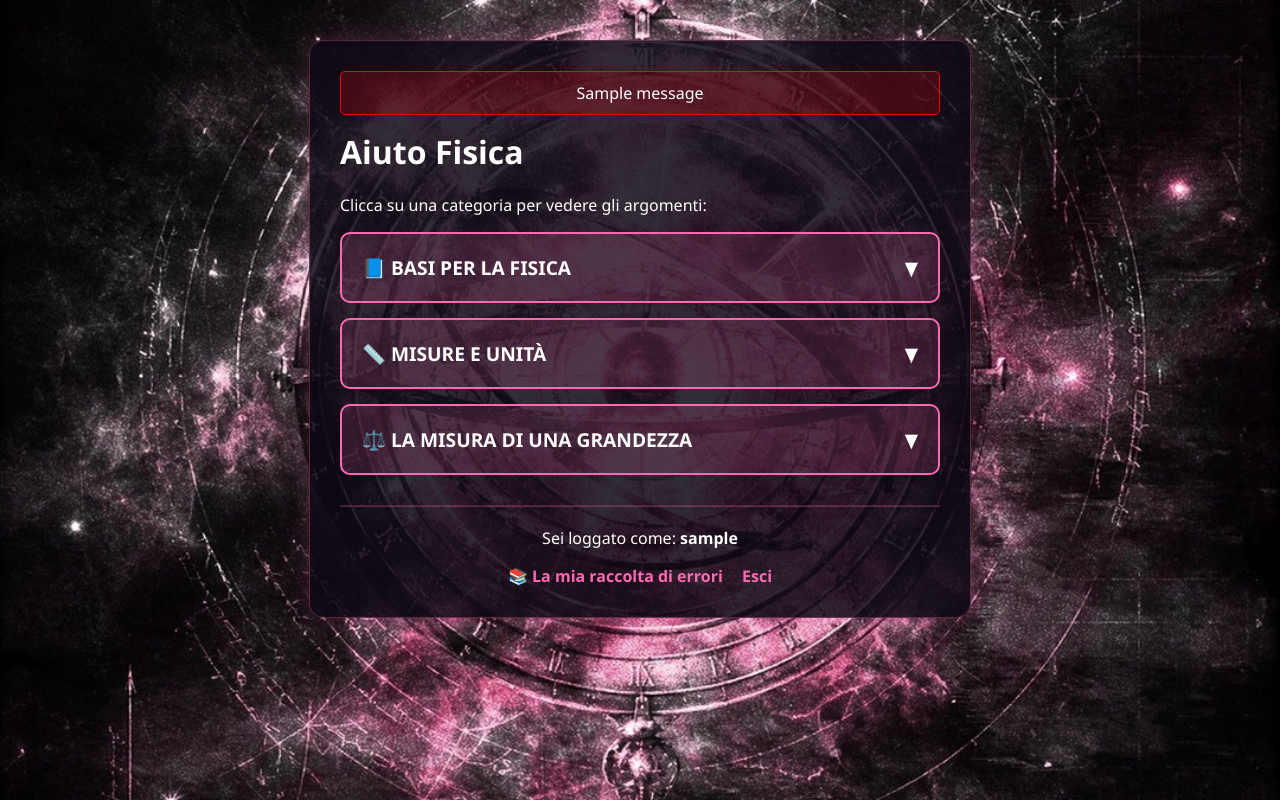
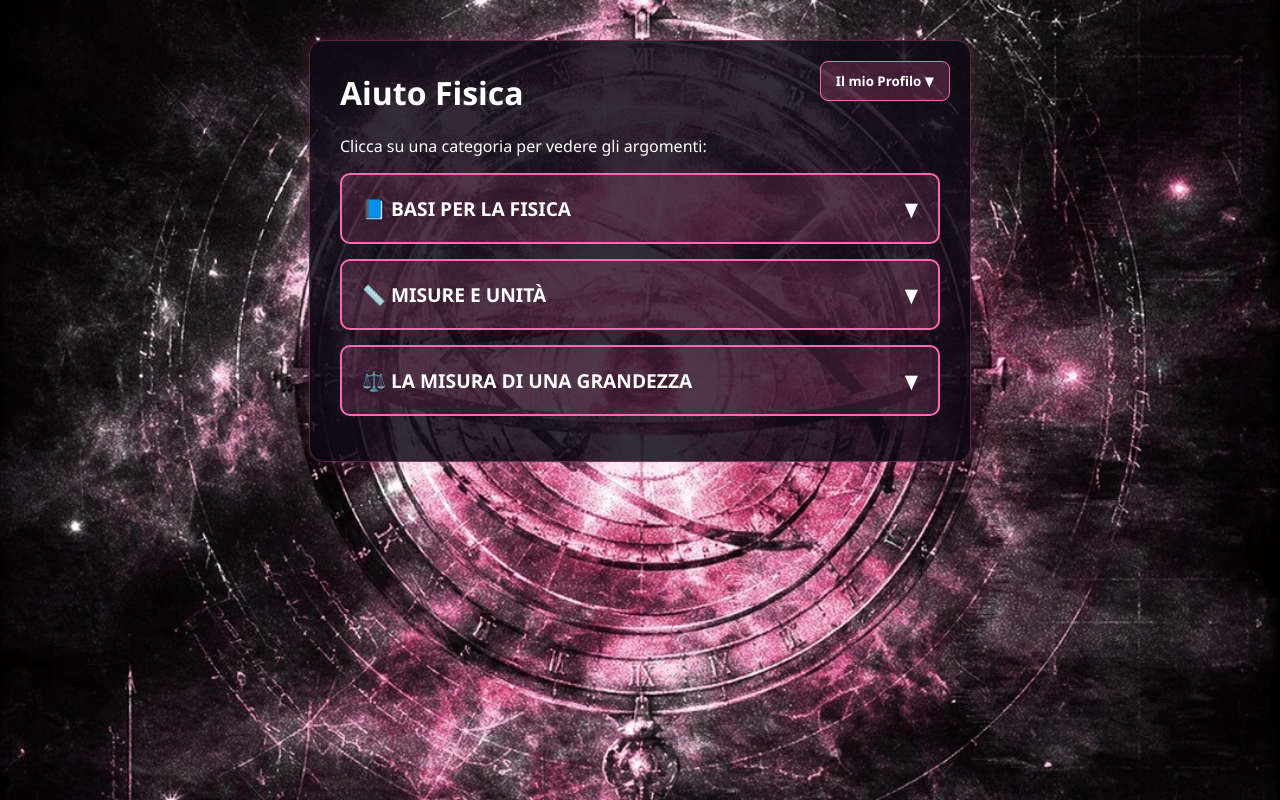
Before and after one commit to q260066737-cell/physics-helper, a Flask app: page / in a window 1280 px wide. Run offline with Flask 3, Linux system fonts and the light colour scheme; a user stored in the database is signed in; tables that the repository leaves empty hold one stand-in row (values such as "Sample post"); one stand-in notice (Sample message) is shown.

Commit message:
Update index.html

```diff
--- a/templates/index.html
+++ b/templates/index.html
@@ -24,6 +24,7 @@
             border-radius: 15px;
             border: 1px solid rgba(255, 105, 180, 0.3);
             box-shadow: 0 0 20px rgba(255, 105, 180, 0.2);
+            position: relative; /* Importante per posizionare il menu */
         }
 
         h1 { margin-top: 0; }
@@ -31,10 +32,7 @@
         a:hover { text-decoration: underline; }
 
         /* --- STILE PER I QUADRI (ACCORDION) --- */
-        .category-box {
-            margin-bottom: 15px;
-        }
-
+        .category-box { margin-bottom: 15px; }
         .category-title {
             background: rgba(255, 105, 180, 0.15);
             border: 2px solid #ff69b4;
@@ -48,69 +46,80 @@
             align-items: center;
             transition: background 0.3s;
         }
+        .category-title:hover { background: rgba(255, 105, 180, 0.3); }
+        .topic-list { display: none; list-style-type: none; padding: 10px 0 0 0; margin: 0; }
+        .topic-list li {
+            margin-bottom: 10px; background: rgba(255,255,255,0.1);
+            padding: 15px; border-radius: 8px; border-left: 4px solid #ff69b4;
+        }
+        .topic-list li a { font-size: 1.1em; display: block; color: white; }
+        .topic-list li a:hover { color: #ff69b4; }
 
-        .category-title:hover {
-            background: rgba(255, 105, 180, 0.3);
+        /* --- STILE PER IL MENU A TENDINA --- */
+        .menu-container {
+            position: absolute;
+            top: 20px;
+            right: 20px;
         }
 
-        .topic-list {
-            display: none;
-            list-style-type: none;
-            padding: 10px 0 0 0;
-            margin: 0;
+        .menu-button {
+            background: rgba(255, 105, 180, 0.2);
+            border: 1px solid #ff69b4;
+            color: white;
+            padding: 10px 15px;
+            border-radius: 8px;
+            cursor: pointer;
+            font-weight: bold;
+            font-family: inherit;
         }
 
-        .topic-list li {
-            margin-bottom: 10px;
-            background: rgba(255,255,255,0.1);
-            padding: 15px;
+        .menu-button:hover { background: rgba(255, 105, 180, 0.4); }
+
+        .menu-content {
+            display: none; /* Nascosto di default */
+            position: absolute;
+            right: 0;
+            top: 45px;
+            background: rgba(15, 10, 20, 0.95);
+            min-width: 180px;
             border-radius: 8px;
-            border-left: 4px solid #ff69b4;
+            border: 1px solid #ff69b4;
+            box-shadow: 0 8px 16px rgba(0,0,0,0.5);
+            z-index: 10;
         }
 
-        .topic-list li a {
-            font-size: 1.1em;
+        .menu-content a, .menu-content p {
+            color: white;
+            padding: 12px 16px;
+            text-decoration: none;
             display: block;
-            color: white;
+            margin: 0;
+            border-bottom: 1px solid rgba(255,105,180,0.2);
+            font-size: 0.95em;
         }
 
-        .topic-list li a:hover {
-            color: #ff69b4;
-        }
+        .menu-content a:hover { background: rgba(255, 105, 180, 0.2); }
+        .menu-content a:last-child { border-bottom: none; color: #ff69b4; }
 
-        /* --- STILE PER LA BARRA UTENTE E I MESSAGGI --- */
-        .user-bar {
-            display: flex;
-            justify-content: space-between;
-            align-items: center;
-            background: rgba(255,255,255,0.1);
-            padding: 10px 15px;
-            border-radius: 8px;
-            margin-bottom: 20px;
-            border-left: 4px solid #ff69b4;
-        }
+        /* Togliamo i riquadri rossi */
+        .flash-message { display: none; }
 
-        .flash-message {
-            background: rgba(255, 0, 0, 0.2);
-            border: 1px solid red;
-            padding: 10px;
-            border-radius: 5px;
-            margin-bottom: 15px;
-            text-align: center;
-        }
     </style>
 </head>
 <body>
     <div class="container">
 
-        <!-- MESSAGGI DI ERRORE (es. password sbagliata) - Messi in alto per non coprire i tasti -->
-        {% with messages = get_flashed_messages() %}
-            {% if messages %}
-                {% for message in messages %}
-                    <div class="flash-message">{{ message }}</div>
-                {% endfor %}
-            {% endif %}
-        {% endwith %}
+        <!-- MENU A TENDINA IN ALTO A DESTRA -->
+        <div class="menu-container">
+            <button class="menu-button" onclick="toggleUserMenu()">Il mio Profilo ▼</button>
+            <div class="menu-content" id="userMenu">
+                <p>Ciao, <b>{{ current_user.username }}</b>!</p>
+                <a href="/errori">📚 I miei errori</a>
+                <a href="/logout">Esci</a>
+            </div>
+        </div>
+
+        <!-- QUI I MESSAGGI DI ERRORE SONO STATI NASCOSTI TRAMITE CSS -->
 
         <h1>Aiuto Fisica</h1>
         <p>Clicca su una categoria per vedere gli argomenti:</p>
@@ -160,18 +169,11 @@
             </ul>
         </div>
 
-        <!-- BARRA UTENTE IN FONDO CON LOGOUT E LINK AGLI ERRORI -->
-        <hr style="border-color: rgba(255,105,180,0.3); margin-top: 30px;">
-        <div style="text-align: center; margin-top: 20px;">
-            <p>Sei loggato come: <b>{{ current_user.username }}</b></p>
-            <a href="/errori" style="margin-right: 15px;">📚 La mia raccolta di errori</a>
-            <a href="/logout">Esci</a>
-        </div>
-
     </div>
 
-    <!-- SCRIPT PER APRIRE E CHIUDERE I QUADRI -->
+    <!-- SCRIPT PER APRIRE E CHIUDERE I QUADRI E IL MENU -->
     <script>
+        // Funzione per aprire i quadri degli argomenti
         function toggleMenu(categoryId) {
             var menu = document.getElementById(categoryId);
             var arrow = document.getElementById('arrow-' + categoryId);
@@ -184,6 +186,29 @@
                 arrow.innerHTML = "▼";
             }
         }
+
+        // Funzione per aprire il menu a tendina dell'utente
+        function toggleUserMenu() {
+            var menu = document.getElementById("userMenu");
+            if (menu.style.display === "block") {
+                menu.style.display = "none";
+            } else {
+                menu.style.display = "block";
+            }
+        }
+
+        // Chiudi il menu se clicchi fuori
+        window.onclick = function(event) {
+            if (!event.target.matches('.menu-button')) {
+                var dropdowns = document.getElementsByClassName("menu-content");
+                for (var i = 0; i < dropdowns.length; i++) {
+                    var openDropdown = dropdowns[i];
+                    if (openDropdown.style.display === "block") {
+                        openDropdown.style.display = "none";
+                    }
+                }
+            }
+        }
     </script>
 </body>
 </html>
```
